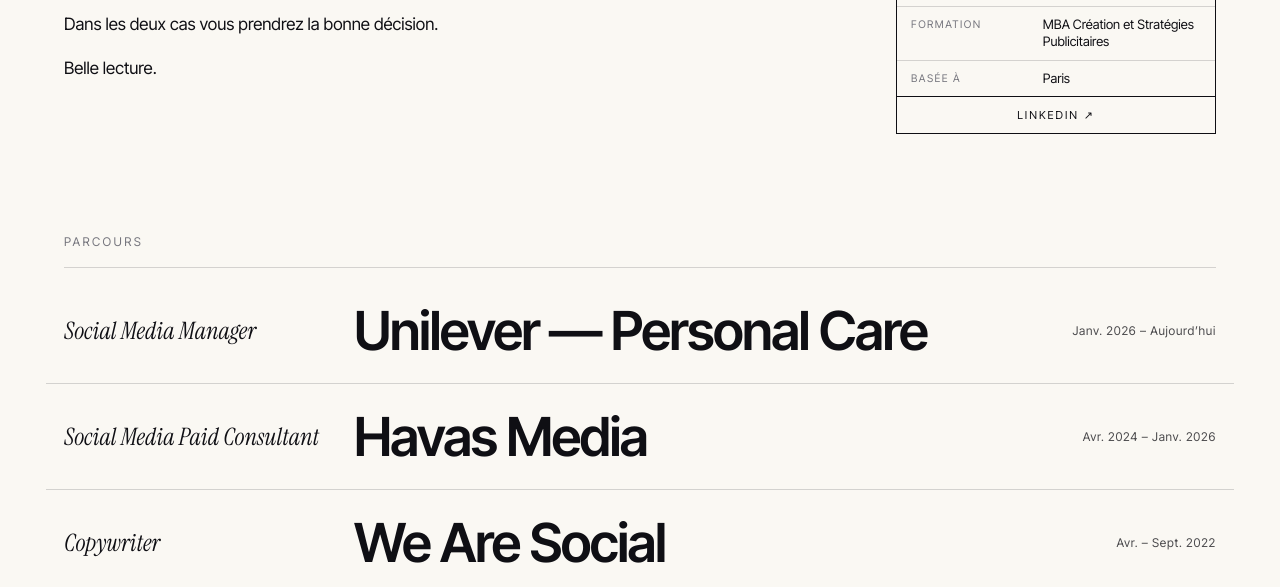
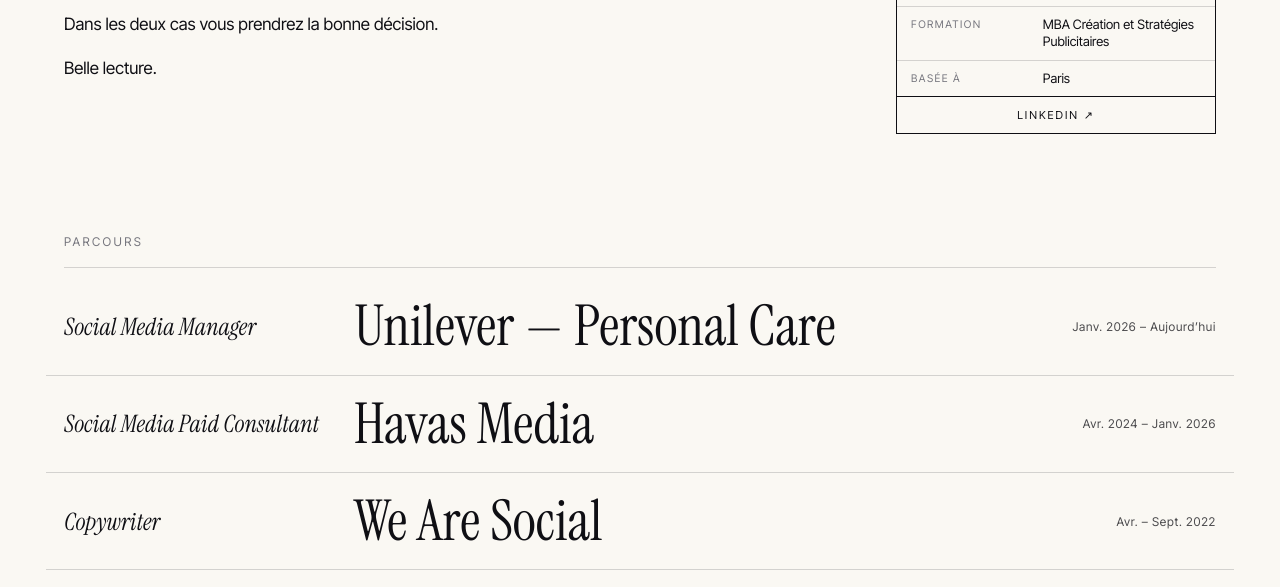
Before and after one commit to emmadg12/Emma-Portfolio-2026, a plain HTML site: page index.html in a window 1280 px wide. Shown: the part 2187-2774 px from the top of the page. Drawn offline with Linux system fonts and the light colour scheme.

Commit message:
Parcours : noms d'entreprises dans le même style et la même taille que les noms de marques
Co-Authored-By: Claude Opus 5.5 <noreply@anthropic.com>
Claude-Session: https://claude.ai/code/session_017V2kMvgevdiNXevSzySgxy

```diff
--- a/index.html
+++ b/index.html
@@ -67,7 +67,7 @@ ul{list-style:none}
 .ar{font-size:26px}
 .x{grid-template-columns:270px 1fr auto}
 .x .r{font-family:var(--serif);font-style:italic;font-size:24px}
-.x .c{font-size:clamp(28px,4.2vw,62px);font-weight:600;letter-spacing:-.03em}
+.x .c{font-family:var(--serif);font-size:clamp(30px,4.4vw,68px);font-weight:400;line-height:1;letter-spacing:0}
 .x .d{font-size:12px;letter-spacing:.06em;opacity:.75}
 #peek{position:fixed;left:0;top:0;z-index:110;width:max-content;background:var(--paper);border:1.5px solid var(--ink);color:var(--blue);display:none;white-space:nowrap;font-family:var(--serif);font-style:italic;font-size:16px;line-height:1;padding:7px 12px 8px;pointer-events:none;opacity:0;transition:opacity .25s}
 #peek b{display:inline;font-family:var(--sans);font-style:normal;font-weight:600;font-size:9.5px;letter-spacing:.2em;text-transform:uppercase;color:var(--ink);margin-right:9px;vertical-align:1px}
```
